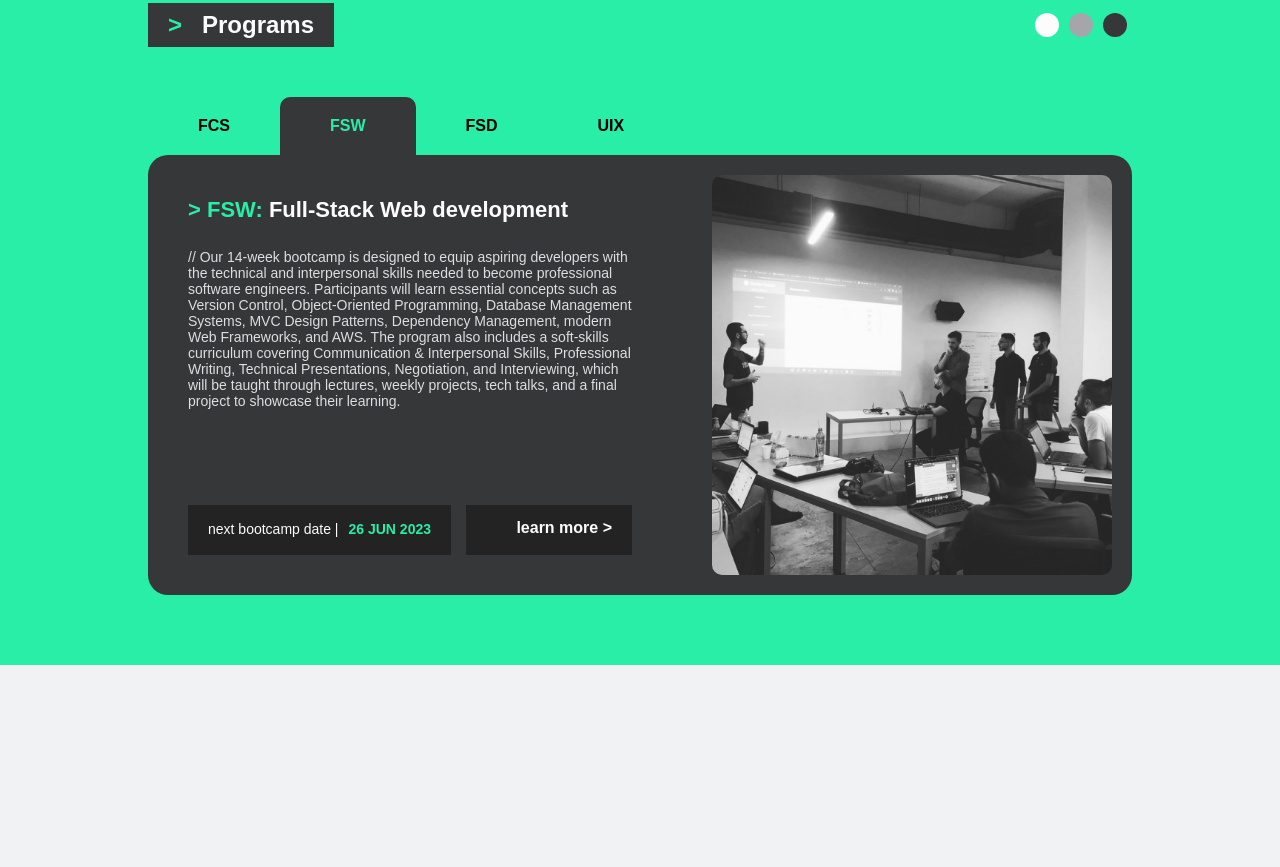
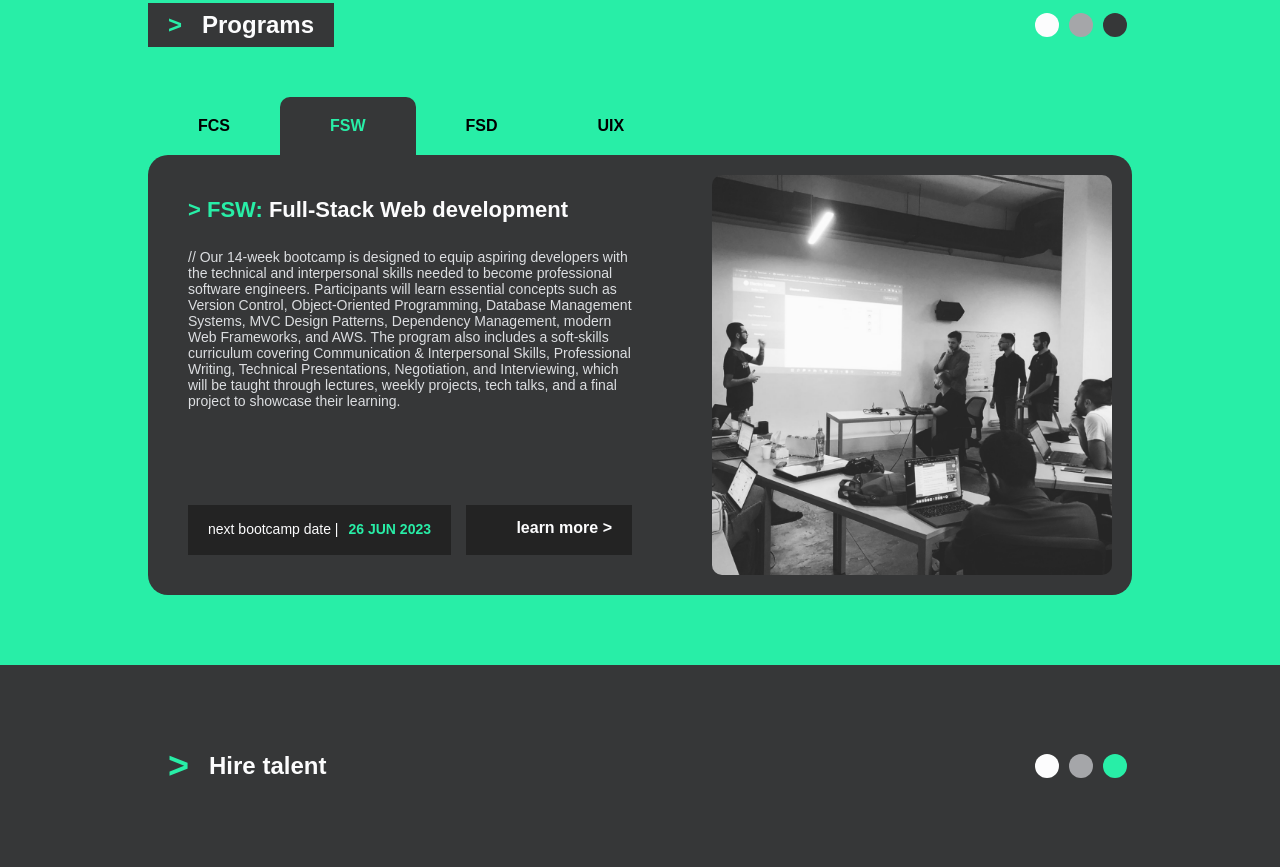
Before and after one commit to FawziElZein/SE-Factory-Clone, a plain HTML site: page index.html in a window 1280 px wide. Shown: the part 2493-3360 px from the top of the page. Before the commit the page ends 3158 px from the top, so only its background shows below. Drawn offline with Linux system fonts and the light colour scheme; a web font is replaced by a local one.

Commit message:
"hire talent" section's header completed

```diff
--- a/assets/styles/stylesheet.css
+++ b/assets/styles/stylesheet.css
@@ -494,3 +494,12 @@ iframe {
     height: 400px;
     margin-left:40px;
 }
+
+#hiretalent{
+    padding: 70px 148px;
+    background-color: #363738;
+}
+
+#hiretalent .headertitle>div:last-of-type{
+    color: #fcfcfd;
+}
--- a/index.html
+++ b/index.html
@@ -177,6 +177,21 @@
 
         </div>
     </section>
+
+    <section id="hiretalent">
+        <header class="headers">
+            <div class="headertitle">
+                <div>></div>
+                <div>Hire talent</div>
+            </div>
+            <div id="circles">
+                <div id="white"></div>
+                <div id="gray"></div>
+                <div id="green"></div>
+            </div>
+        </header>
+    </section>
+
 </body>
 
 <!-- <script>
```
